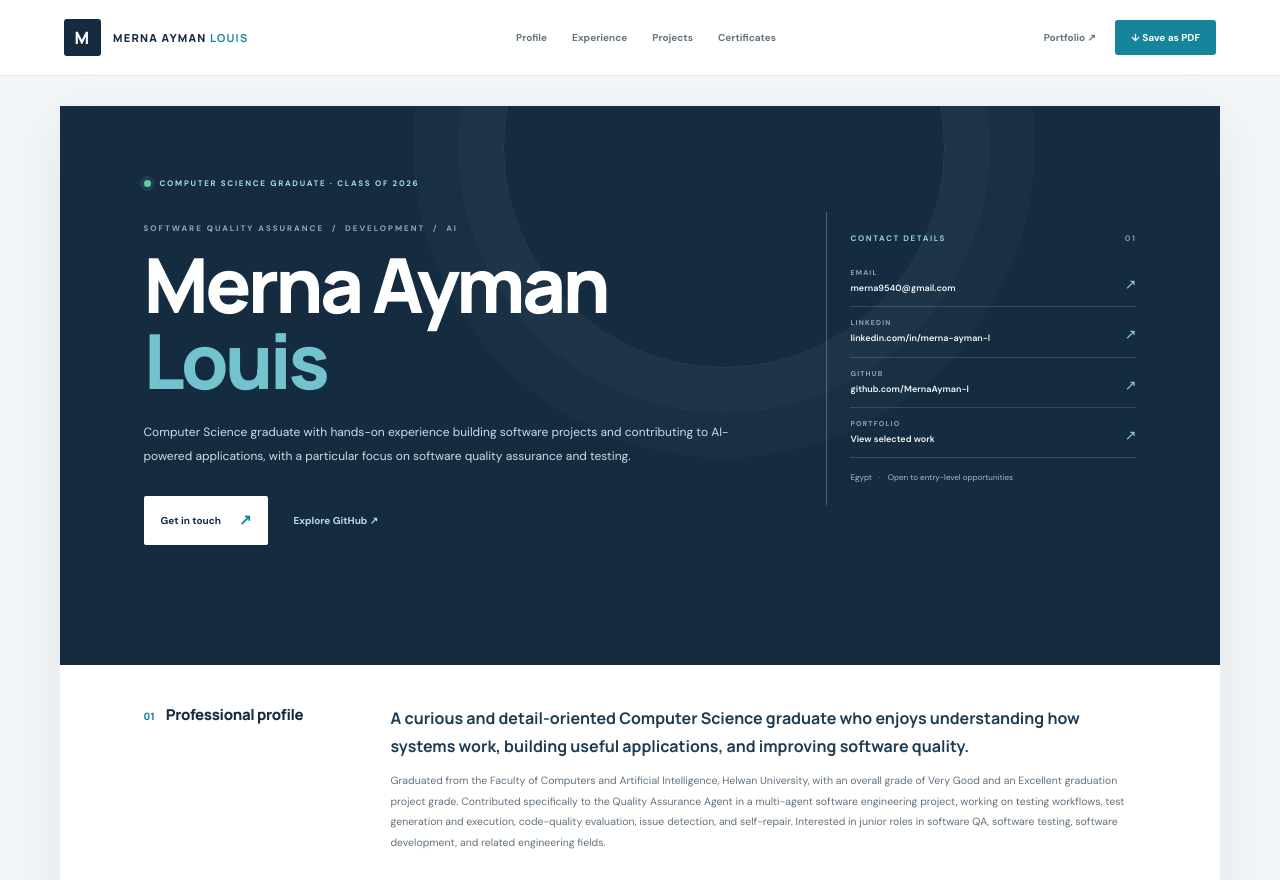
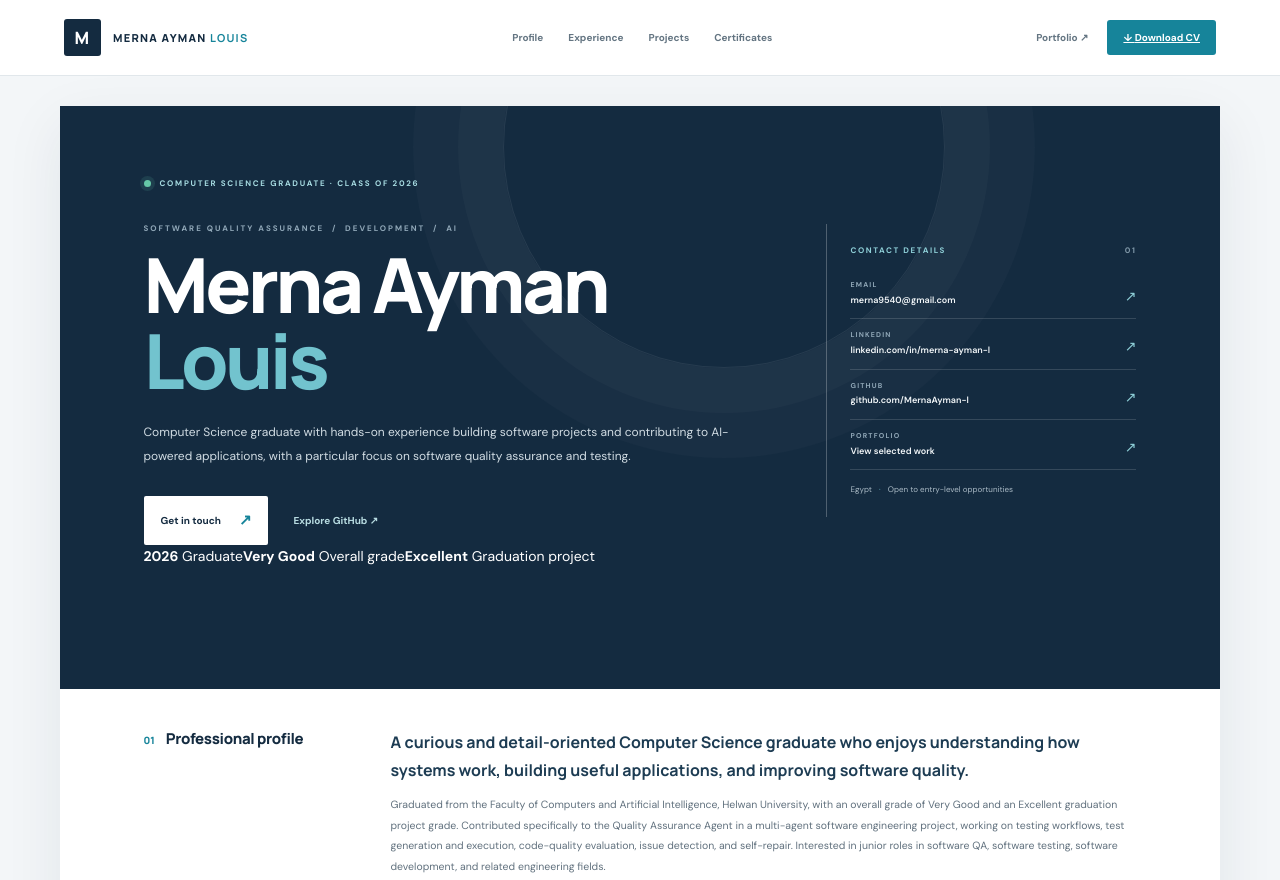
Before and after one commit to MernaAyman-l/CV, a plain HTML site: page index.html in a window 1280 px wide. Shown: the top 880 px of the page. Drawn offline with Linux system fonts and the light colour scheme.

Commit message:
Add dedicated CV PDF download button placeholder

```diff
--- a/index.html
+++ b/index.html
@@ -19,7 +19,7 @@
   </nav>
   <div class="header-actions">
     <a class="portfolio-link" href="https://mernaayman-l.github.io/Portfolio-Website/" target="_blank" rel="noopener">Portfolio ↗</a>
-    <button class="print-btn" onclick="window.print()">↓ <span>Save as PDF</span></button>
+    <a class="print-btn cv-download" href="Merna_Ayman_Louis_CV.pdf" download="Merna_Ayman_Louis_CV.pdf">↓ <span>Download CV</span></a>
   </div>
 </header>
 
@@ -34,6 +34,7 @@
         <a class="primary-action" href="mailto:merna9540@gmail.com">Get in touch <span>↗</span></a>
         <a class="text-action" href="https://github.com/MernaAyman-l" target="_blank" rel="noopener">Explore GitHub ↗</a>
       </div>
+      <div class="hero-highlights"><span><b>2026</b> Graduate</span><span><b>Very Good</b> Overall grade</span><span><b>Excellent</b> Graduation project</span></div>
     </div>
     <aside class="hero-contact">
       <div class="contact-heading">CONTACT DETAILS <span>01</span></div>
```
